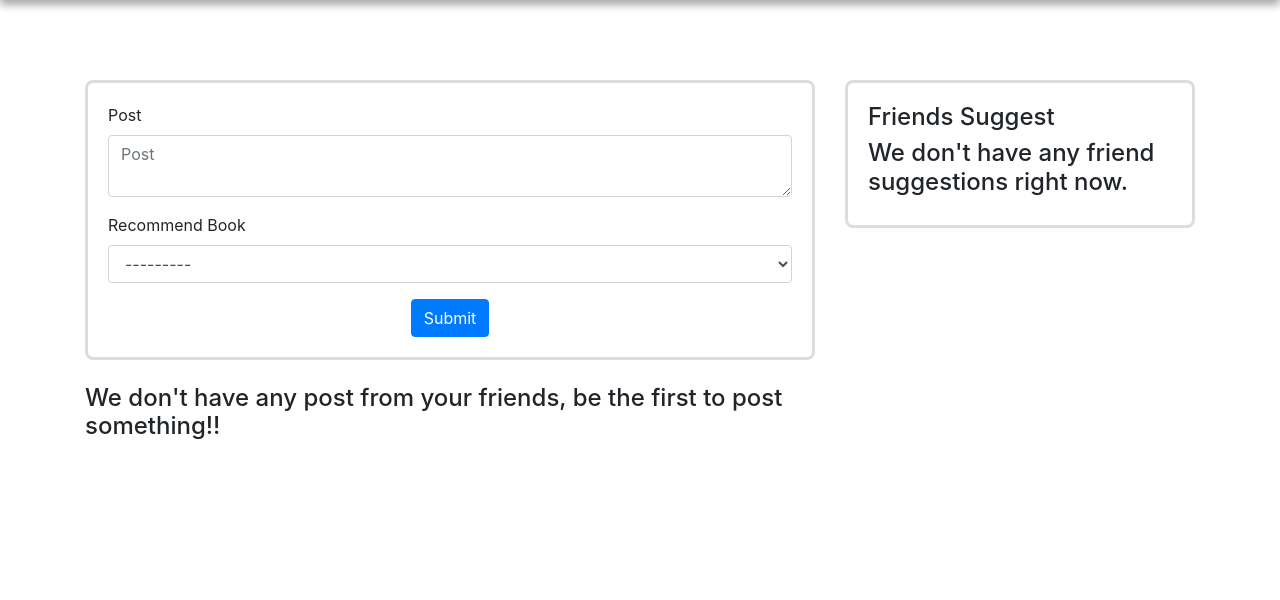
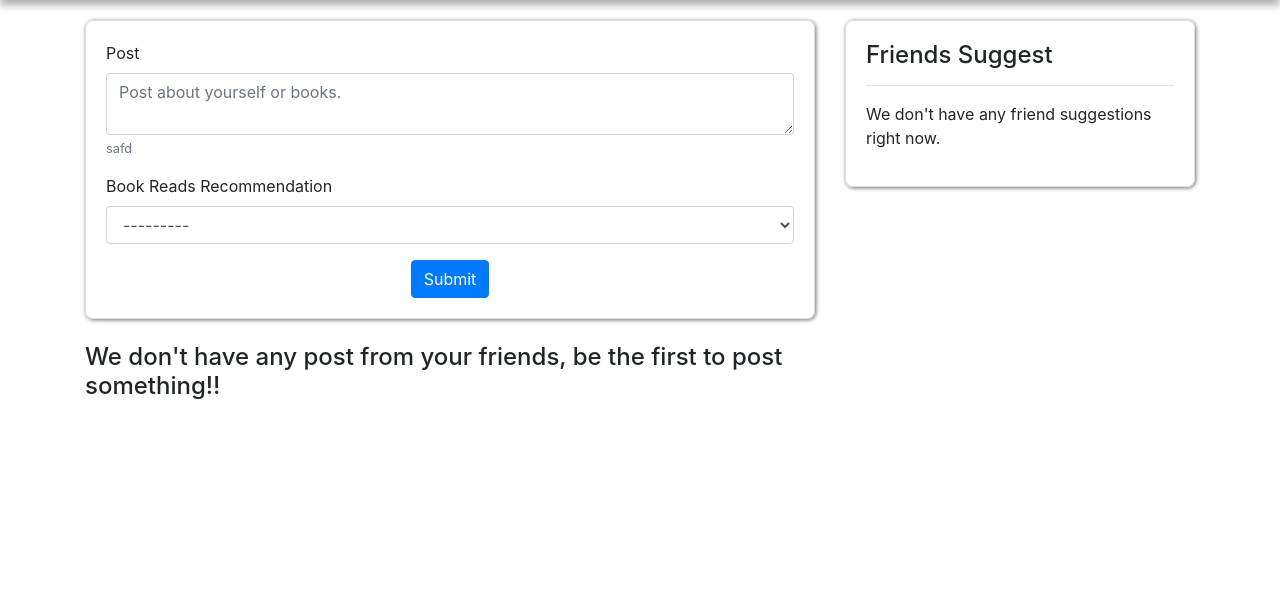
Before and after one commit to yovalice/Friends-Bookshelf, a Django app: page / in a window 1280 px wide. Shown: the part 63-663 px from the top of the page. Run offline with Django 3.2, Linux system fonts and the light colour scheme; the visitor is signed in with stand-in values (Sample User, id 1); data comes from the database, SQL or seed files in the repository; data that the repository does not hold is empty; some libraries are stand-ins or nearby versions.

Commit message:
Newsfeed changes.

```diff
--- a/friendsbookshelf/books/models.py
+++ b/friendsbookshelf/books/models.py
@@ -17,7 +17,7 @@
     created_date = models.DateTimeField(auto_now_add=True)
 
     def __str__(self):
-        return self.book.name + ' - ' + self.book.google_id
+        return self.book.name
 
 
 class BooksRead(models.Model):
@@ -27,4 +27,4 @@
     created_date = models.DateTimeField(auto_now_add=True)
 
     def __str__(self):
-        return self.book.name + ' - ' + self.book.google_id
+        return self.book.name
--- a/friendsbookshelf/main_app/forms.py
+++ b/friendsbookshelf/main_app/forms.py
@@ -7,11 +7,12 @@
     post = forms.CharField(
         required=True,
         label='Post',
-        widget=forms.Textarea(attrs={'cols' : "80", 'rows': "2", })
+        help_text='safd',
+        widget=forms.Textarea(attrs={'cols' : "80", 'rows': "2", 'placeholder': 'Post about yourself or books.'})
     )
     book_choice = forms.ModelChoiceField(
         queryset=None,
-        label="Recommend Book",
+        label="Book Reads Recommendation",
         required=False
     )
 
--- a/friendsbookshelf/main_app/models.py
+++ b/friendsbookshelf/main_app/models.py
@@ -1,10 +1,10 @@
 from django.contrib.auth.models import User
 from django.db import models
-from books.models import Book
+from books.models import Book, BooksRead
 
 class Post(models.Model):
     description = models.TextField(blank=True, null=True)
-    book = models.ForeignKey(Book, on_delete=models.CASCADE, blank=True, null=True)
+    book = models.ForeignKey(BooksRead, on_delete=models.CASCADE, blank=True, null=True)
     user = models.ForeignKey('users.User', on_delete=models.CASCADE)
     comments = models.ManyToManyField('main_app.Comment', blank=True)
     created_date = models.DateTimeField(auto_now_add=True)
--- a/friendsbookshelf/main_app/views.py
+++ b/friendsbookshelf/main_app/views.py
@@ -2,6 +2,10 @@
 from django.db.models import Q
 from django.views.decorators.csrf import csrf_exempt
 from django.http import JsonResponse
+from django.contrib import messages
+from django.http import HttpResponseRedirect
+
+from pure_pagination import Paginator, EmptyPage, PageNotAnInteger
 
 from main_app.models import Post, Comment
 from users.models import FriendList
@@ -23,13 +27,29 @@
                     book = None
 
                 Post.objects.create(description=post, user=request.user, book=book)
+
+                messages.success(request, 'Your post was submitted successfully.')
+
+                return HttpResponseRedirect('/')
         else:
             form = UserPostForm(request.user)
 
         friend_list = FriendList.objects.select_related(
             'friend').filter(user=request.user, accept=True).values_list('friend', flat=True)
+
+
+        # try:
+        #     page = request.GET.get('page', 1)
+        # except PageNotAnInteger:
+        #     page = 1
+
         posts = Post.objects.select_related('book', 'user').prefetch_related(
             'comments', 'comments__user').filter(Q(user=request.user) | Q(user__in=friend_list)).order_by('-created_date')
+
+        # p = Paginator(objects, request=request)
+
+        # posts = p.page(page)
+
         return render(request, 'newsfeed.html', {'posts': posts, 'form': form})
     else:
         return render(request, 'home.html')
--- a/friendsbookshelf/static/css/common.css
+++ b/friendsbookshelf/static/css/common.css
@@ -27,3 +27,7 @@
   left: -75%;
   box-shadow: -1px 3px 8px 1px #e0e0e0;
 }
+
+.block{
+  width: 100%;
+}
--- a/friendsbookshelf/static/css/newsfeed.css
+++ b/friendsbookshelf/static/css/newsfeed.css
@@ -1,4 +1,3 @@
-
 .newsfeed-post-img-size{
     width: 44px;
 }
@@ -25,8 +24,19 @@
 }
 
 .post-box{
-    padding: 10px;
+    padding: 12px;
     border: 1px solid #bbb;
-    border-radius: 12px;
+    border-radius: 30px;
     box-shadow: 1px 1px 4px #717171;
 }
+
+.newsfeed-box-form{
+    padding: 20px;
+    border: 1px solid #ddd;
+    border-radius: 8px;
+    box-shadow: 1px 1px 4px #717171;
+}
+
+.newsfeed-suggested-books-box{
+
+}
--- a/friendsbookshelf/templates/newsfeed.html
+++ b/friendsbookshelf/templates/newsfeed.html
@@ -11,9 +11,10 @@
 
 {% block content %}
     <input type="text" id="comment-user-image" val="{% if user.image %}{{ user.image_thumbnail.url }}{% else %}{% static 'img/user_icon.png' %}{% endif %}" hidden>
+    {% include "common/message.html" %}
     <div class="row">
         <div class="col-md-8">
-            <div class="box-form mb-4">
+            <div class="newsfeed-box-form mb-4">
                 <form method="POST" action="{% url 'home' %}">
                     {% csrf_token %}
                     {% bootstrap_form form %}
@@ -53,7 +54,7 @@
                                 {{ post.description }}
 
                                 {% if post.book %}
-                                    Libro
+
                                 {% endif %}
                             </div>
                         </div>
@@ -104,15 +105,16 @@
         </div>
 
         <div class="col-md-4">
-            <div class="box-form">
+            <div class="newsfeed-box-form">
                 <h4>Friends Suggest</h4>
+                <hr/>
 
                 {% if friend_suggest %}
                     {% for friend in friend_suggest %}
 
                     {% endfor %}
                 {% else %}
-                    <h4>We don't have any friend suggestions right now.</h4>
+                    <p>We don't have any friend suggestions right now.</p>
                 {% endif %}
             </div>
 
```
Also changed, not shown: friendsbookshelf/templates/users/user_details.html (+4 -4 lines), friendsbookshelf/templates/users/user_search.html (+6 -2 lines), friendsbookshelf/users/views.py (+14 -1 lines), friendsbookshelf/main_app/migrations/0003_auto_20180422_0001.py (added).
